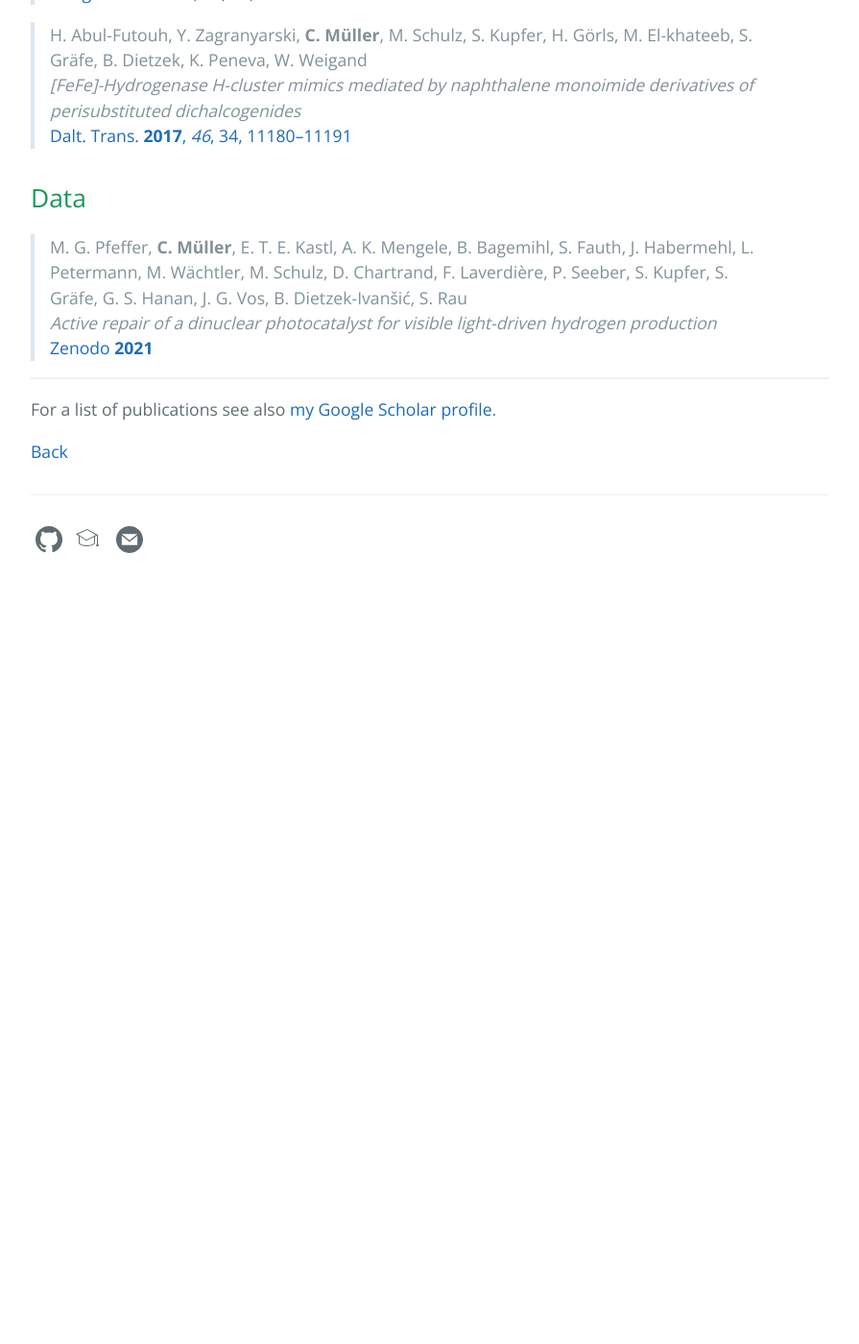
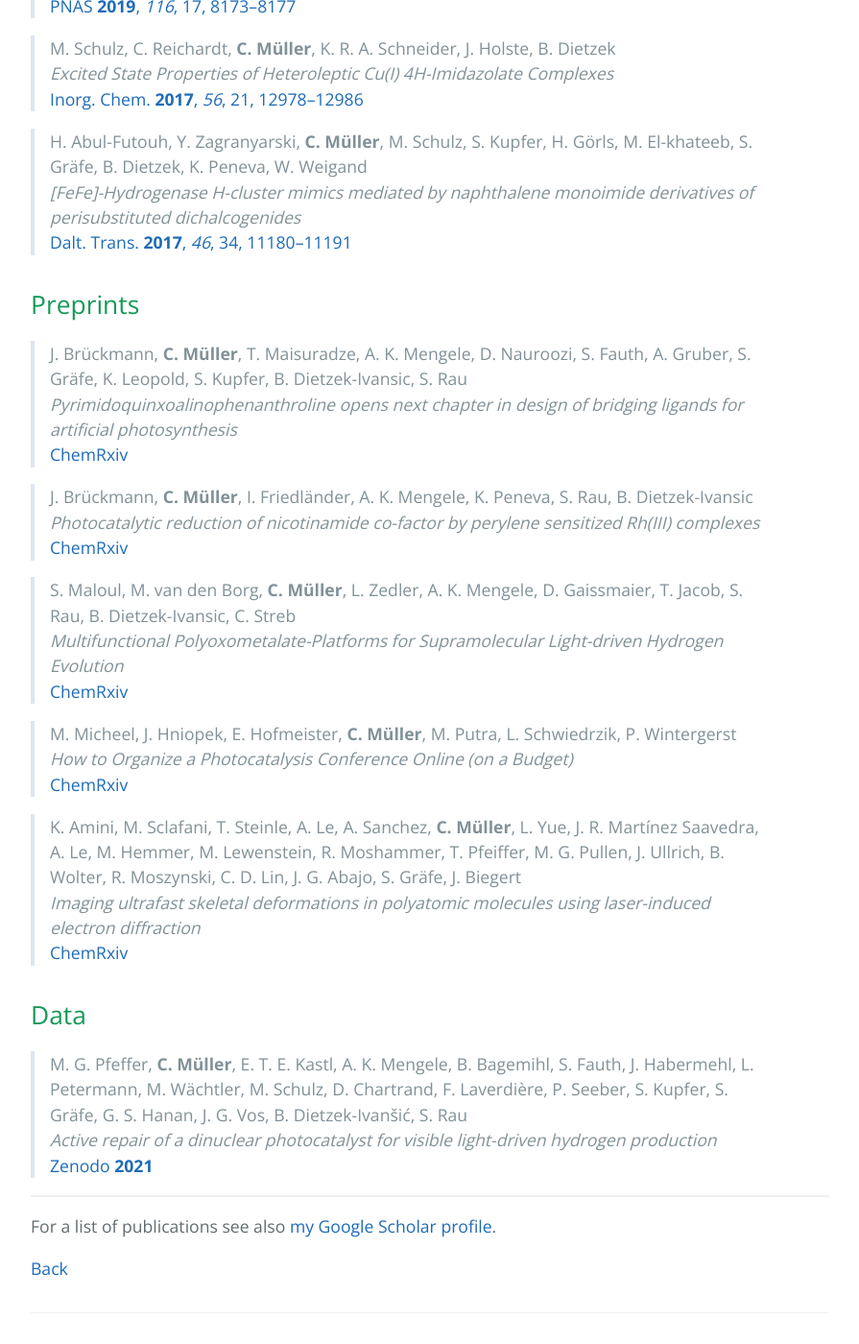
Before and after one commit to carolin-m/carolin-m.github.io, a Jekyll site: the page built from publications.md, in a window 1280 px wide and 1400 px high, scrolled down 1992 px. Shown: the whole window at 96% size, without its empty margins (192-1087 px from the left). Built offline with Jekyll 4.4.1, drawn with Linux system fonts in a browser that asks for light colours; before the commit the page ends 2622 px from its top, so only the background shows below that; some of the changed text lies outside the part shown.

Commit message:
Update publications.md

```diff
--- a/publications.md
+++ b/publications.md
@@ -5,6 +5,9 @@ tagline:
 ref: publications
 order: 1
 ---
+
+> Currently, I have published 13 articles in peer-reviewed academic journals (*h*-index = 4), 5 preprints and 1 (spectroscopic) dataset. For a list of publications see also [my Google Scholar profile](https://scholar.google.com/citations?hl=de&user=GTdILbgAAAAJ) and [my ResearchGate profile](https://www.researchgate.net/profile/Carolin-Mueller-6).
+
 
 ## Journal Articles <br>
 
@@ -61,6 +64,30 @@ M. Hemmer, M. Lewenstein, R. Moshammer, T. Pfeifer, M. G. Pullen, J. Ullrich, B.
 > *[FeFe]-Hydrogenase H-cluster mimics mediated by naphthalene monoimide derivatives of perisubstituted dichalcogenides* <br>
 > [Dalt. Trans. **2017**, *46*, 34, 11180–11191](http://xlink.rsc.org/?DOI=C7DT02079A)
 
+## Preprints <br>
+
+> J. Brückmann, **C. Müller**, T. Maisuradze, A. K. Mengele, D. Nauroozi, S. Fauth, A. Gruber, S. Gräfe, K. Leopold, S. Kupfer, B. Dietzek-Ivansic, S. Rau <br>
+> *Pyrimidoquinxoalinophenanthroline opens next chapter in design of bridging ligands for artificial photosynthesis* <br>
+> [ChemRxiv](10.33774/chemrxiv-2021-bpd20-v2)
+
+> J. Brückmann, **C. Müller**, I. Friedländer, A. K. Mengele, K. Peneva, S. Rau, B. Dietzek-Ivansic <br>
+> *Photocatalytic reduction of nicotinamide co-factor by perylene sensitized Rh(III) complexes* <br>
+> [ChemRxiv](10.33774/chemrxiv-2021-g9bfz)
+
+> S. Maloul, M. van den Borg, **C. Müller**, L. Zedler, A. K. Mengele, D. Gaissmaier, T. Jacob, S. Rau, B. Dietzek-Ivansic, C. Streb <br>
+> *Multifunctional Polyoxometalate-Platforms for Supramolecular Light-driven Hydrogen Evolution* <br>
+> [ChemRxiv](10.33774/chemrxiv-2021-d0fg9)
+
+> M. Micheel, J. Hniopek, E. Hofmeister, **C. Müller**, M. Putra, L. Schwiedrzik, P. Wintergerst <br>
+> *How to Organize a Photocatalysis Conference Online (on a Budget)* <br>
+> [ChemRxiv](10.26434/chemrxiv.13580519)
+
+> K. Amini, M. Sclafani, T. Steinle, A. Le, A. Sanchez, **C. Müller**, L. Yue, J. R. Martínez Saavedra, A. Le,
+M. Hemmer, M. Lewenstein, R. Moshammer, T. Pfeiffer, M. G. Pullen, J. Ullrich, B. Wolter, R. Moszynski, C. D. Lin, J. G. Abajo, S. Gräfe, J. Biegert <br>
+> *Imaging ultrafast skeletal deformations in polyatomic molecules using laser-induced electron diffraction* <br>
+> [ChemRxiv](10.33774/chemrxiv-2021-bpd20-v2)
+
+
 ## Data <br>
 
 >  M. G. Pfeffer, **C. Müller**, E. T. E. Kastl, A. K. Mengele, B. Bagemihl, S. Fauth, J. Habermehl, L. Petermann, M. Wächtler, M. Schulz, D. Chartrand, F. Laverdière, P. Seeber, S. Kupfer, S. Gräfe, G. S. Hanan, J. G. Vos, B. Dietzek-Ivanšić, S. Rau <br>
```
